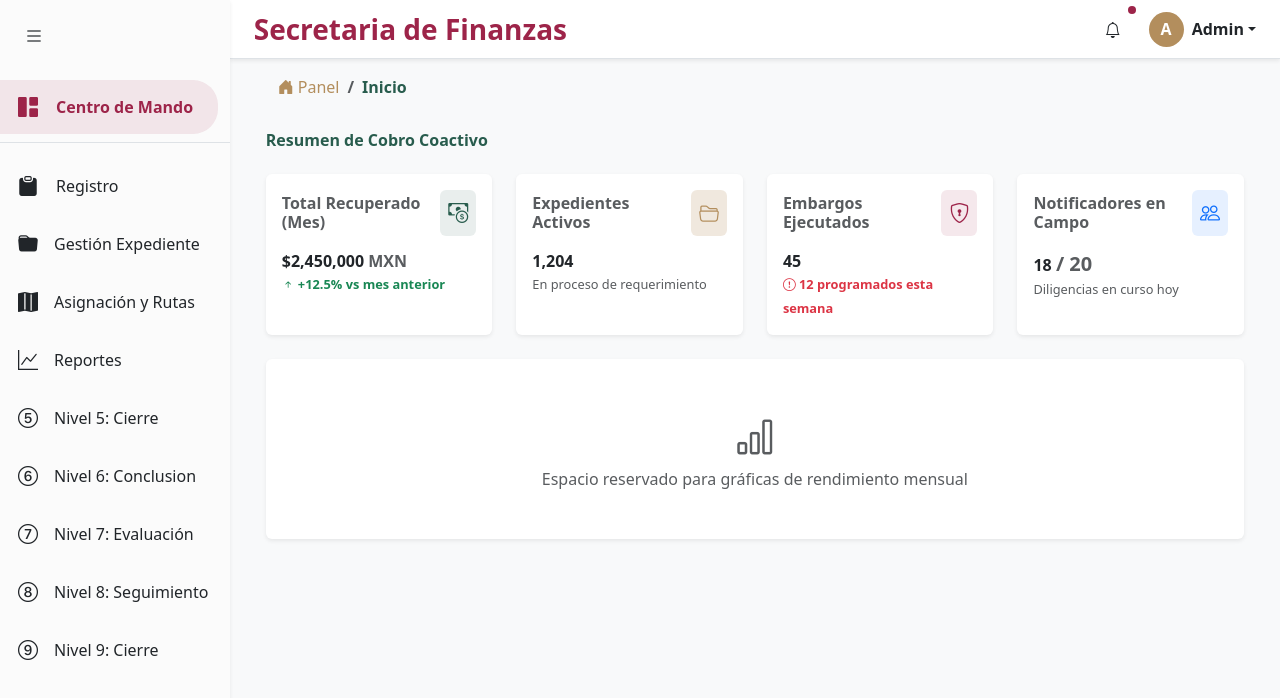
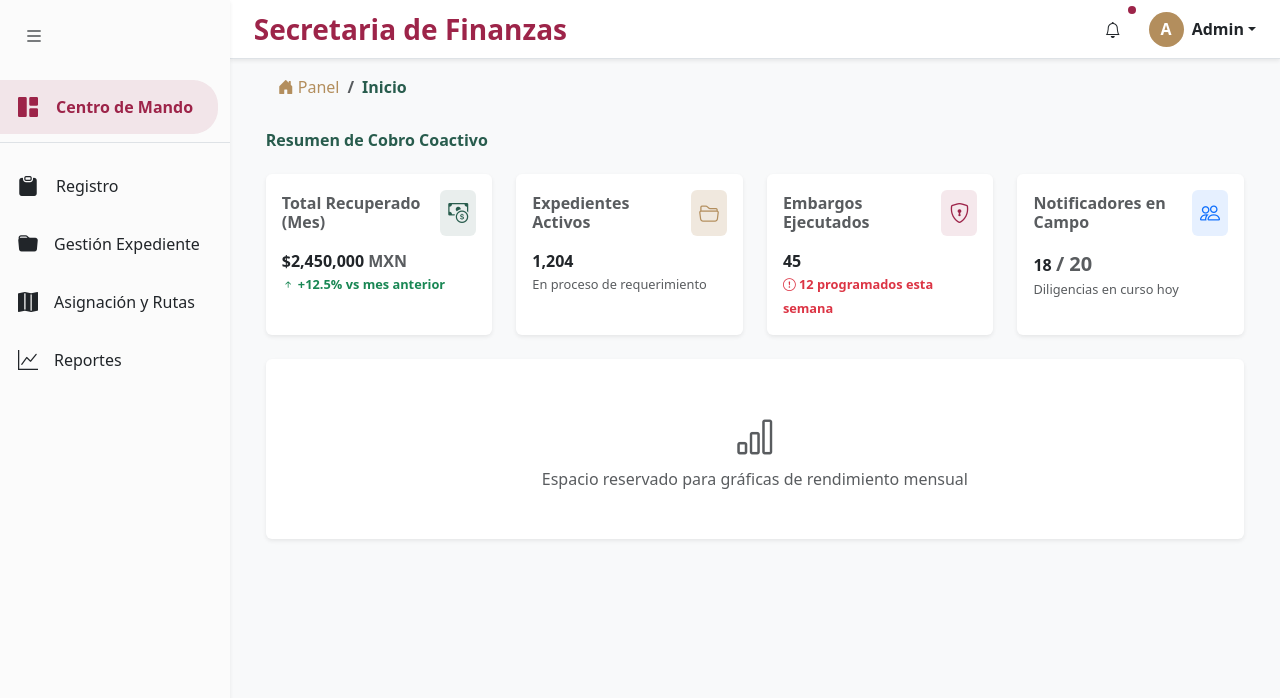
Before and after one commit to DiegoLorga/PropuestaWebDiego, an Angular app in the folder PropuestaWeb/: page /panel/dashboard in a window 1280 px wide. Shown: the top 698 px of the page. Built offline with nearby package versions, Linux system fonts and the light colour scheme.

Commit message:
Eliminación de icononos de maquetado inicial

```diff
--- a/PropuestaWeb/src/app/features/panel/panel.component.html
+++ b/PropuestaWeb/src/app/features/panel/panel.component.html
@@ -43,41 +43,6 @@
         <a routerLink="nivel4" routerLinkActive="active" class="nav-link d-flex align-items-center text-dark">
           <i class="bi bi-graph-up fs-5 ms-2"></i>
           <span class="ms-3 menu-text">Reportes</span>
-        </a>
-      </li>
-
-      <li class="nav-item mb-1">
-        <a routerLink="nivel5" routerLinkActive="active" class="nav-link d-flex align-items-center text-dark">
-          <i class="bi bi-5-circle fs-5 ms-2"></i>
-          <span class="ms-3 menu-text">Nivel 5: Cierre</span>
-        </a>
-      </li>
-
-      <li class="nav-item mb-1">
-        <a routerLink="nivel6" routerLinkActive="active" class="nav-link d-flex align-items-center text-dark">
-          <i class="bi bi-6-circle fs-5 ms-2"></i>
-          <span class="ms-3 menu-text">Nivel 6: Conclusion</span>
-        </a>
-      </li>
-
-      <li class="nav-item mb-1">
-        <a routerLink="nivel7" routerLinkActive="active" class="nav-link d-flex align-items-center text-dark">
-          <i class="bi bi-7-circle fs-5 ms-2"></i>
-          <span class="ms-3 menu-text">Nivel 7: Evaluación</span>
-        </a>
-      </li>
-
-      <li class="nav-item mb-1">
-        <a routerLink="nivel8" routerLinkActive="active" class="nav-link d-flex align-items-center text-dark">
-          <i class="bi bi-8-circle fs-5 ms-2"></i>
-          <span class="ms-3 menu-text">Nivel 8: Seguimiento</span>
-        </a>
-      </li>
-
-      <li class="nav-item mb-1">
-        <a routerLink="nivel9" routerLinkActive="active" class="nav-link d-flex align-items-center text-dark">
-          <i class="bi bi-9-circle fs-5 ms-2"></i>
-          <span class="ms-3 menu-text">Nivel 9: Cierre</span>
         </a>
       </li>
 
```
